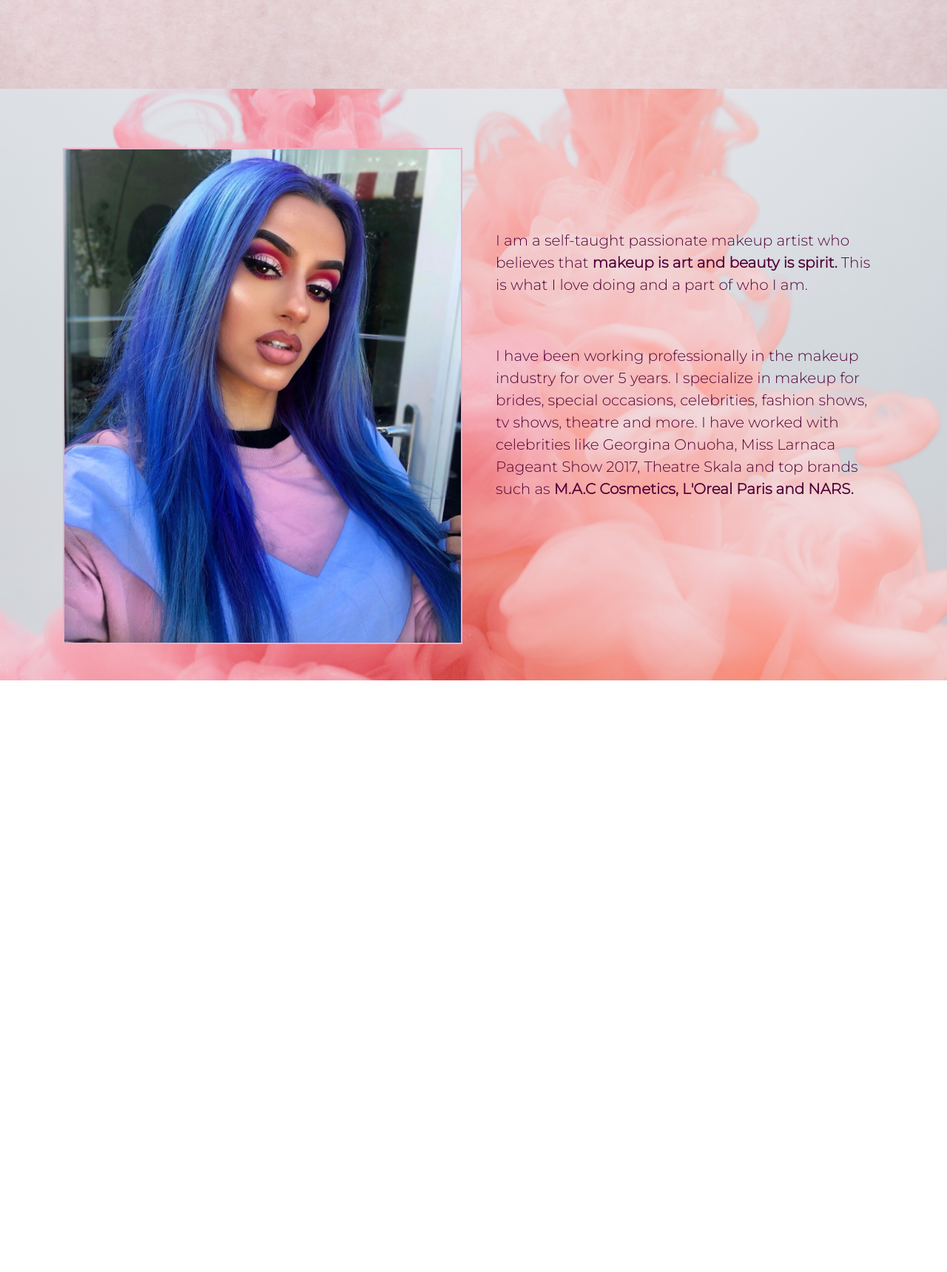
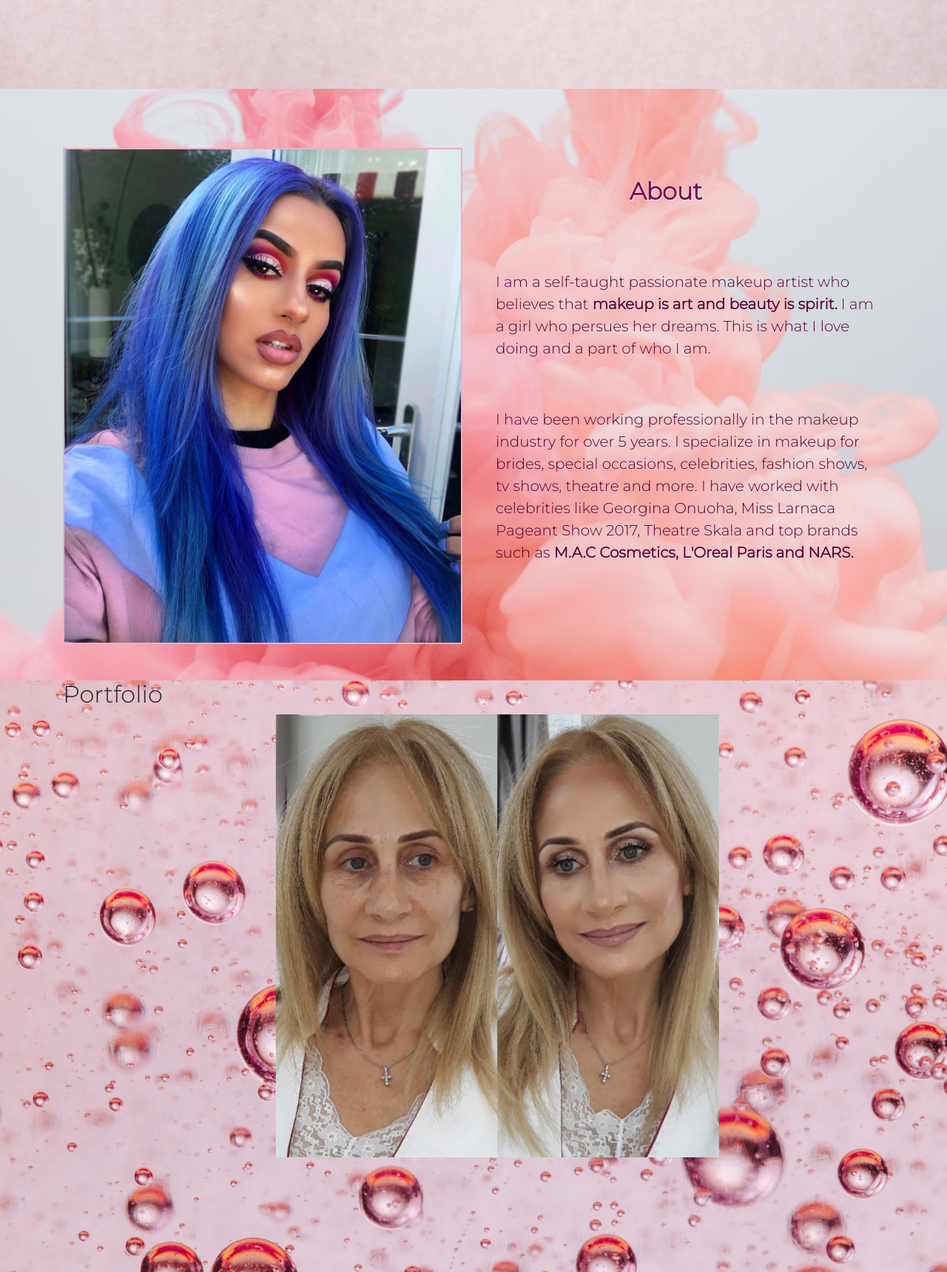
Before and after one commit to Vasileia-Apostolou/milestone.project, a plain HTML site: page index.html in a window 1280 px wide. Shown: the part 680-2400 px from the top of the page at 74% size. Before the commit the page ends 1600 px from the top, so only its background shows below. Drawn offline with nearby package versions, Linux system fonts and the light colour scheme; a web font is replaced by a local one.

Commit message:
portfolio page started

```diff
--- a/assets/css/style.css
+++ b/assets/css/style.css
@@ -42,6 +42,7 @@ to {
 }
 }
 
+
 .about-image {
     position:relative;
     background: url("../images/option6.jpg");
@@ -51,6 +52,7 @@ to {
     min-height: 100vh;
   }
 
+
 .my-image {
     max-width: 100%;
     margin-top: 80px;
@@ -59,10 +61,30 @@ to {
     border-style: solid;
     border-color: #ebb0c6;
     border-width: 2px;
+}
+
+.portfolio-image {
+    position:relative;
+    background: url("../images/option43.jpg");
+    background-repeat: no-repeat;
+    background-size: cover;
+    background-attachment: fixed;
+    min-height: 100vh;
+  }
 
 
 
+.client1-image, .client2-image, .client3-image {
+  max-width: 100%;
+  width: 90%;
+  height: auto;
+  margin-left: 350px;
+  padding-right: 400px;
+
+
 }
+
+
 
 
 
@@ -78,7 +100,6 @@ to {
    font-family: 'Akronim' , sans-serif;
    letter-spacing: 5px;
    text-shadow: 3px 3px 2px #000;
-
 }
 
 .career-heading {
@@ -91,7 +112,15 @@ to {
    font-weight: 300;
    letter-spacing: 5px;
    text-shadow: 2px 2px 2px #000;
+}
 
+.about-heading {
+    text-align: center;
+    padding-top: 120px;
+    padding-right: 50px;
+    margin: 100;
+    color: #7d0155;
+    text-shadow: 1px 1px 2px #fff;
 }
 
 
@@ -103,6 +132,7 @@ to {
     position: fixed;
     top: 0;
     width: 100%;
+    text-shadow: 1px 0px 3px #fff;
 }
 
 .navbar-brand {
@@ -134,15 +164,10 @@ to {
 
 .about-me-one {
   text-align: inherit;
-  padding-top: 190px;
+  padding-top: 80px;
   padding-left: 15px;
   color: #520238;
   font-size: 20px;
-
-
-
-
-
 }
 
 .about-me-two {
@@ -151,5 +176,14 @@ to {
     padding-left: 15px;
     color:#520238 ;
     font-size: 20px;
+}
 
+@media (max-width: 900px) {
+.about-me-one {
+  padding-top: 20px;
+  padding-left: 13px;
 }
+.about-heading {
+    padding-top: 40px;
+    padding-right: 15px;
+}
--- a/index.html
+++ b/index.html
@@ -73,10 +73,12 @@
 			<div class="row">
 				<div class="col-12 col-lg-6 col-md-6 col-sm-12">
 					<img class="my-image" src="../assets/images/myimg8.jpg" alt="">
-			</div>
+
+</div>
 					<div class="col-12 col-lg-6 col-md-6 col-sm-12">
+                     <h2 class="about-heading"><b>About</b></h2>
 						<p class="about-me-one">I am a self-taught passionate makeup artist who believes that
-							<strong> makeup is art and beauty is spirit.</strong> This is what I love doing and a part
+							<strong> makeup is art and beauty is spirit.</strong> I am a girl who persues her dreams. This is what I love doing and a part
 							of who I am.
 						</p>
 						<p class="about-me-two"> I have been working professionally in the makeup industry for over 5
@@ -93,7 +95,42 @@
 
 
     <!--Portfolio Page-->
-    <!--/.PortfolioPage-->
+    <section id="portfolio" class="portfolio-image">
+    <div class="container">
+    <div class="row">
+    <div class="col-12">
+
+
+    <h2>Portfolio</h2>
+
+
+  <div id="carouselExampleControls" class="carousel slide" data-ride="carousel">
+  <div class="carousel-inner">
+    <div class="carousel-item active">
+      <img class="client1-image" src="../assets/images/client1.jpg" class="d-block w-100" alt="...">
+    </div>
+    <div class="carousel-item">
+      <img class="client2-image" src="../assets/images/client2.jpg" class="d-block w-100" alt="...">
+    </div>
+    <div class="carousel-item">
+      <img class="client3-image"e src="../assets/images/client3.jpg" class="d-block w-100" alt="...">
+    </div>
+  </div>
+  <a class="carousel-control-prev" href="#carouselExampleControls" role="button" data-slide="prev">
+    <span class="carousel-control-prev-icon" aria-hidden="true"></span>
+    <span class="sr-only">Previous</span>
+  </a>
+  <a class="carousel-control-next" href="#carouselExampleControls" role="button" data-slide="next">
+    <span class="carousel-control-next-icon" aria-hidden="true"></span>
+    <span class="sr-only">Next</span>
+  </a>
+</div>
+
+</div>
+</div>
+</div>
+</section>
+    <!--/.Portfolio Page-->
 
 
 
```
Also changed, not shown: assets/images/client1.jpg (added), assets/images/client2.jpg (added), assets/images/client3.jpg (added), assets/images/option40.jpg (added), assets/images/option42.jpg (added), assets/images/option43.jpg (added), assets/images/option44.jpg (added), assets/images/option45.jpg (added).
